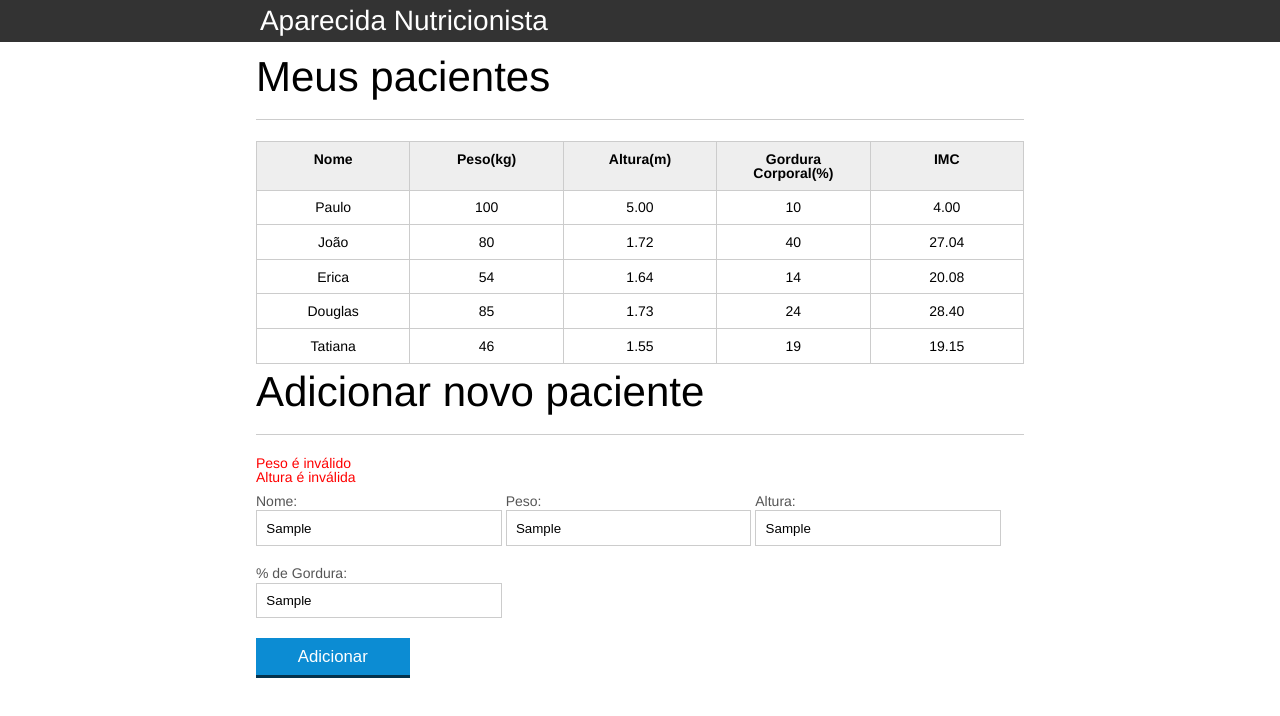
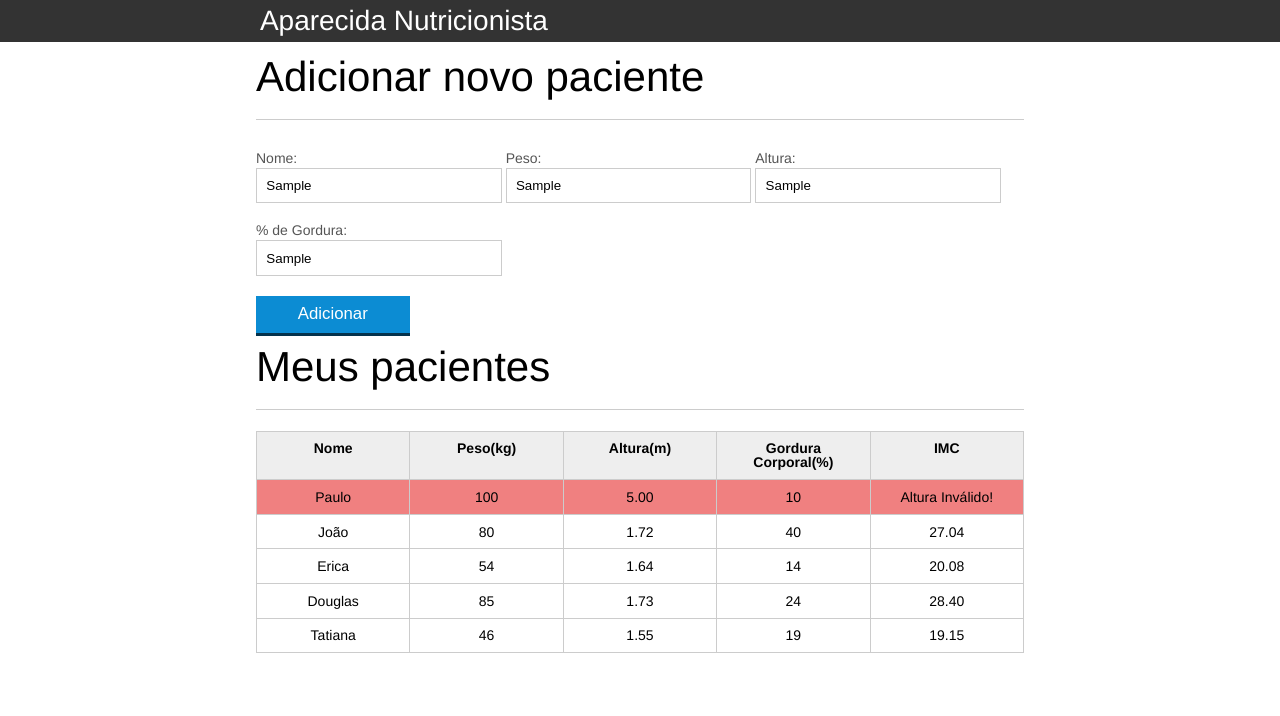
Before and after one commit to andersonzeroone/JavaScript, a plain HTML site: page Manipulando o DOM/index.html in a window 1280 px wide. Both pictures are taken after typing "Sample", "Sample", "Sample", "Sample" into the empty fields and a click on the button "Adicionar". Drawn offline with Linux system fonts and the light colour scheme.

Commit message:
Revert "validadndo form"
This reverts commit 2caf11518d1c38f12ce5060963abfc2033b4dfd8.

```diff
--- a/Manipulando o DOM/css/index.css
+++ b/Manipulando o DOM/css/index.css
@@ -132,8 +132,8 @@ button[disabled=disabled], button:disabled {
 .campo-invalido{
 	border: 1px solid red;
 }
-#mensagens-erro {
-    color: red;
+#mensagem-erro{
+	color: red;
 }
 .paciente-invalido{
 	background-color: lightcoral;
--- a/Manipulando o DOM/index.html
+++ b/Manipulando o DOM/index.html
@@ -16,6 +16,30 @@
 			</div>
 		</header>
 		<main>
+			<section class="container">
+				<h2 id="titulo-form">Adicionar novo paciente</h2>
+				<form id="form-adiciona">
+					<div class="grupo">
+						<label for="nome">Nome:</label>
+						<input id="nome" name="nome" type="text" placeholder="digite o nome do seu paciente" class="campo">
+					</div>
+					<div class="grupo">
+						<label for="peso">Peso:</label>
+						<input id="peso" name="peso" type="text" placeholder="digite o peso do seu paciente" class="campo campo-medio">
+					</div>
+					<div class="grupo">
+						<label for="altura">Altura:</label>
+						<input id="altura" name="altura" type="text" placeholder="digite a altura do seu paciente" class="campo campo-medio">
+					</div>
+					<div class="grupo">
+						<label for="gordura">% de Gordura:</label>
+						<input id="gordura" type="text" placeholder="digite a porcentagem de gordura do seu paciente" class="campo campo-medio">
+					</div>
+
+					<button id="adicionar-paciente" class="botao bto-principal">Adicionar</button>
+
+				</form>
+			</section>
 			<section class="container">
 				<h2>Meus pacientes</h2>
 				<table>
@@ -72,33 +96,8 @@
 
 			</section>
 		</main>
-		<section class="container">
-			<h2 id="titulo-form">Adicionar novo paciente</h2>
-			<ul id="mensagens-erro">
-			</ul>
-			<form id="form-adiciona">
-				<div class="grupo">
-					<label for="nome">Nome:</label>
-					<input id="nome" name="nome" type="text" placeholder="digite o nome do seu paciente" class="campo">
-				</div>
-				<div class="grupo">
-					<label for="peso">Peso:</label>
-					<input id="peso" name="peso" type="text" placeholder="digite o peso do seu paciente" class="campo campo-medio">
-				</div>
-				<div class="grupo">
-					<label for="altura">Altura:</label>
-					<input id="altura" name="altura" type="text" placeholder="digite a altura do seu paciente" class="campo campo-medio">
-				</div>
-				<div class="grupo">
-					<label for="gordura">% de Gordura:</label>
-					<input id="gordura" type="text" placeholder="digite a porcentagem de gordura do seu paciente" class="campo campo-medio">
-				</div>
 
-				<button id="adicionar-paciente" class="botao bto-principal">Adicionar</button>
-			</form>
-		</section>
 	<script src="js/principal.js"></script>
 	<script src="js/form.js"></script>
-	<script src="js/remover-paciente.js" ></script>
 	</body>
 </html>
--- a/Manipulando o DOM/js/form.js
+++ b/Manipulando o DOM/js/form.js
@@ -3,15 +3,7 @@ botaoAdicionar.addEventListener("click", function(event){
     event.preventDefault();
 
     var form = document.querySelector("#form-adiciona");
-    var paciente = obetemUserForm(form);
-    var pacienteTr = montaTr(paciente);
-
-    var erros = validaPaciente(paciente);
-    console.log(erros);
-    if(erros.length > 0){
-        exibeMensagensDeErro(erros);
-        return;
-    }
+    var paciente = obtemPacienteDoFormulario(form);
 
     var pacienteTr = montaTr(paciente);
 
@@ -19,23 +11,9 @@ botaoAdicionar.addEventListener("click", function(event){
 
     tabela.appendChild(pacienteTr);
 
+
     form.reset();
-
-    var mensagensErro = document.querySelector("#mensagens-erro");
-    mensagensErro.innerHTML = "";
-
 });
-
-function exibeMensagensDeErro(erros) {
-    var ul = document.querySelector("#mensagens-erro");
-    ul.innerHTML = "";
-
-    erros.forEach(function(erro) {
-        var li = document.createElement("li");
-        li.textContent = erro;
-        ul.appendChild(li);
-    });
-}
 
 function obetemUserForm(form){
     var paciente = {
@@ -75,32 +53,3 @@ function montaTd(dado,classe){
 
     return td;
 }
-function validaPaciente(paciente){
-    var erros = [];
-
-    if (paciente.nome.length == 0){
-        erros.push("O nome não pode ser em branco");
-    }
-
-    if (paciente.gordura.length == 0){
-        erros.push("A gordura não pode ser em branco");
-    }
-
-    if (paciente.peso.length == 0){
-        erros.push("O peso não pode ser em branco");
-    }
-
-    if (paciente.altura.length == 0){
-        erros.push("A altura não pode ser em branco");
-    }
-
-    if (!validaPeso(paciente.peso)){
-        erros.push("Peso é inválido");
-    }
-
-    if (!validaAltura(paciente.altura)){
-        erros.push("Altura é inválida");
-    }
-
-    return erros;
-}
--- a/Manipulando o DOM/js/principal.js
+++ b/Manipulando o DOM/js/principal.js
@@ -16,18 +16,17 @@ for( var i =0; i< pacientes.length; i++){
 
     var tdImc = paciente.querySelector(".info-imc");
 
-    var pesoEhValido = validaPeso(peso);
-    var alturaEhValida = validaAltura(altura);
+    var pesoEhValido = true;
+    var alturaEhValida = true;
 
-
-    if (!pesoEhValido) {
+    if (peso <= 0 || peso >= 1000) {
         console.log("Peso inválido");
         pesoEhValido = false;
         tdImc.textContent = "Peso Inválido!";
         paciente.classList.add("paciente-invalido");
     }
 
-    if (!alturaEhValida) {
+    if (altura <= 0 || altura >= 3.00) {
         console.log("Altura inválida!");
         alturaEhValida = false;
         tdImc.textContent = "Altura Inválido!";
@@ -49,21 +48,3 @@ function calculaImc(peso, altura) {
 
     return imc.toFixed(2);
 }
-
-function validaPeso(peso){
-
-    if (peso >= 0 && peso <= 1000) {
-        return true;
-    } else {
-        return false;
-    }
-}
-
-function validaAltura(altura) {
-
-    if (altura >= 0 && altura <= 300) {
-        return true;
-    } else {
-        return false;
-    }
-}
--- a/Manipulando o DOM/js/remover-paciente.js
+++ /dev/null
@@ -1,7 +0,0 @@
-var pacientes = document.querySelectorAll(".paciente");
-
-pacientes.forEach(function(paciente) {
-    paciente.addEventListener("dblclick", function() {
-
-    });
-});
```
